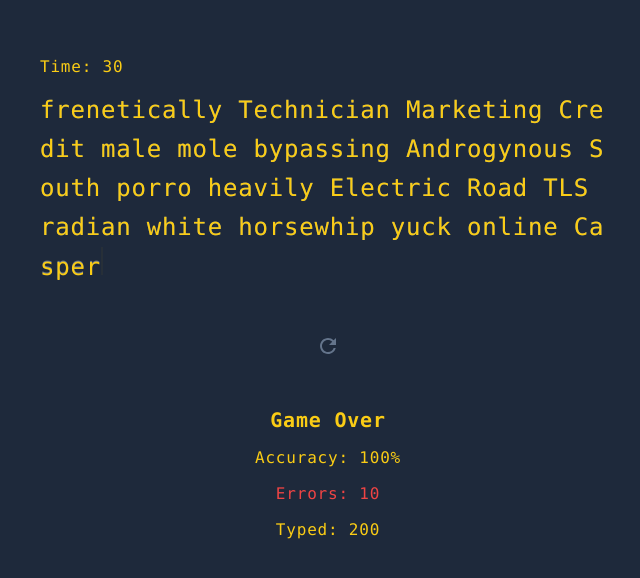
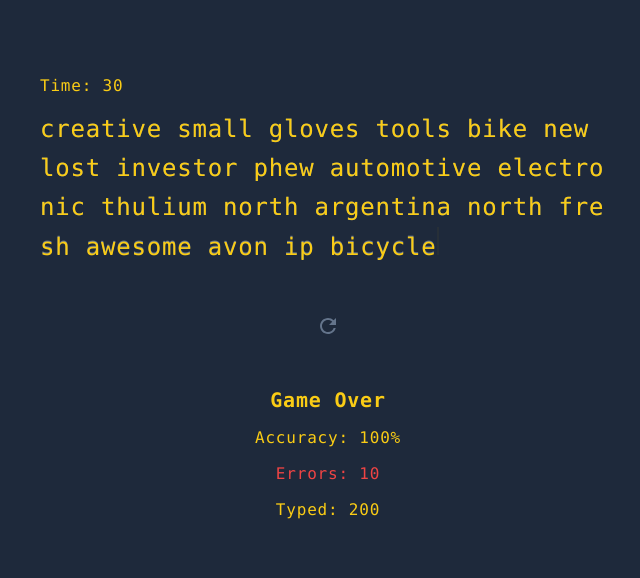
Before and after one commit to tanerijun/speed-type-react, a React (Vite) app: page / in a window 1280 px wide. Shown: the part 102-680 px from the top of the page, without its empty margins (312-952 px from the left). Built offline with nearby package versions, Linux system fonts and the light colour scheme.

Commit message:
Move words generator logic to custom hook

```diff
--- a/src/App.tsx
+++ b/src/App.tsx
@@ -1,20 +1,20 @@
-import { faker } from "@faker-js/faker";
 import GameOver from "./components/GameOver";
 import Reset from "./components/Reset";
 import Timer from "./components/Timer";
 import Typing from "./components/Typing";
 import Words from "./components/Words";
 import WordsContainer from "./components/WordsContainer";
-
-const words = faker.random.words(20);
+import useGame from "./hooks/useGame";
 
 function App() {
+  const { state, words } = useGame();
+
   return (
     <>
       <Timer timeLeft={30} />
       <WordsContainer>
+        <Words words={words} />
         <Typing className="absolute inset-0" userInput={words} />
-        <Words words={words} />
       </WordsContainer>
       <Reset onRestart={() => {}} className={"mx-auto mt-10 text-slate-500"} />
       <GameOver className={"mt-10"} errors={10} accuracy={100} total={200} />
--- /dev/null
+++ b/src/hooks/useGame.ts
@@ -0,0 +1,13 @@
+import { useState } from "react";
+import useWords from "./useWords";
+
+export type State = "start" | "run" | "end";
+
+const NUMBER_OF_WORDS = 20;
+
+export default function useGame() {
+  const [state, setState] = useState<State>("start");
+  const { words, updateWords } = useWords(NUMBER_OF_WORDS);
+
+  return { state, words };
+}
--- /dev/null
+++ b/src/hooks/useWords.ts
@@ -0,0 +1,16 @@
+import { faker } from "@faker-js/faker";
+import { useCallback, useState } from "react";
+
+function generateWords(count: number) {
+  return faker.random.words(count).toLowerCase();
+}
+
+export default function useWords(count: number) {
+  const [words, setWords] = useState<string>(generateWords(count));
+
+  const updateWords = useCallback(() => {
+    setWords(generateWords(count));
+  }, [count]);
+
+  return { words, updateWords };
+}
```
